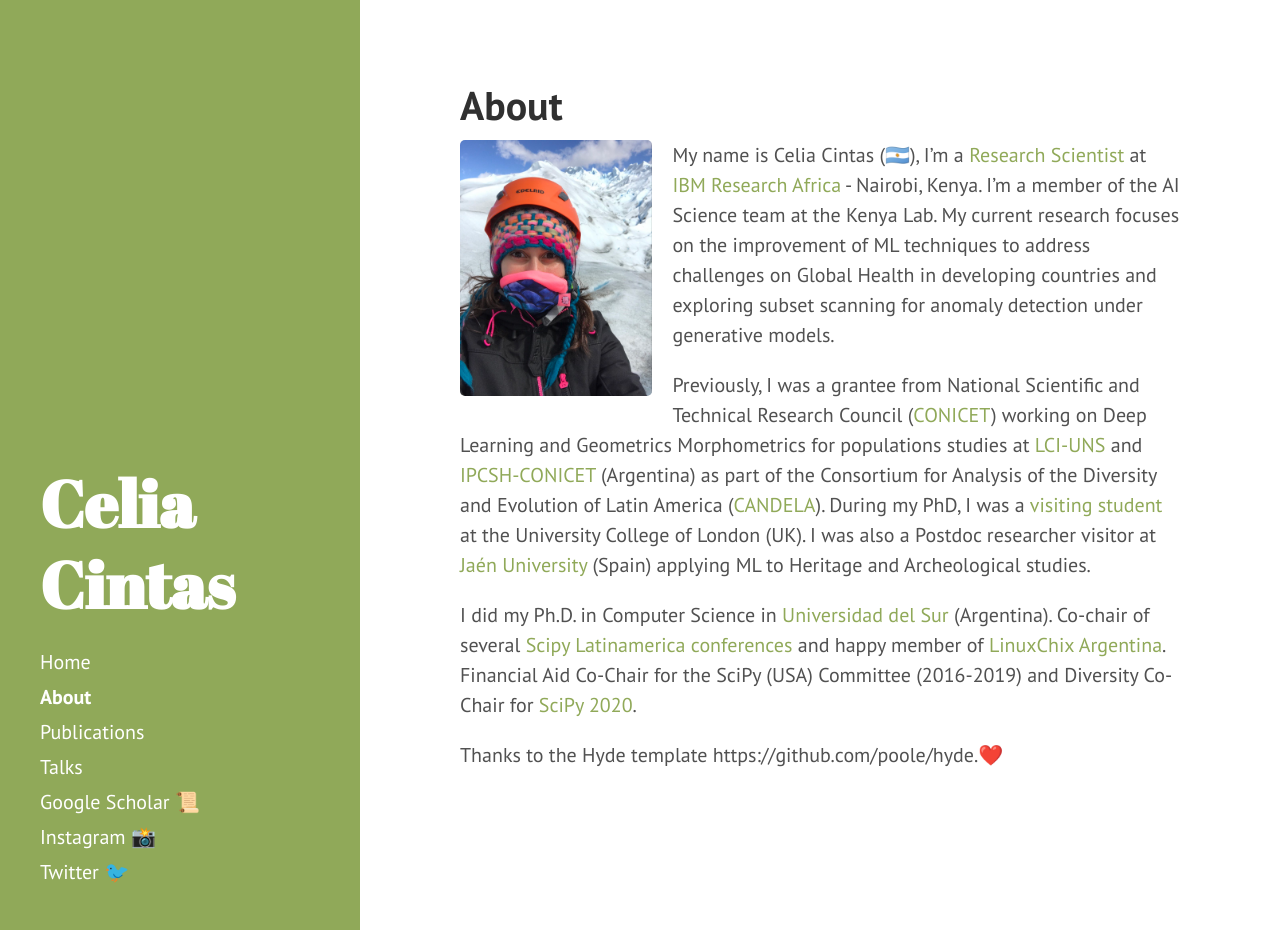
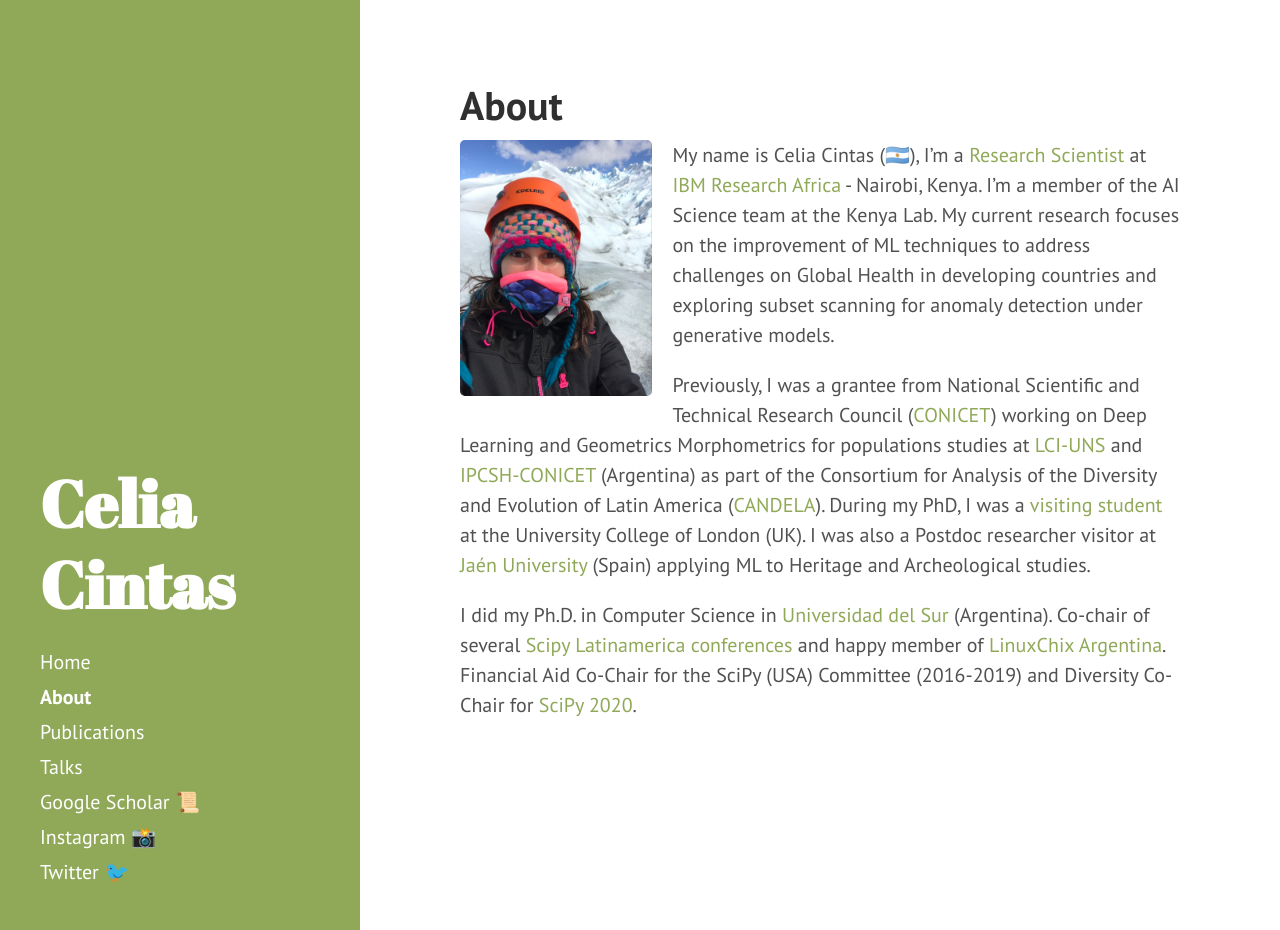
Before and after one commit to celiacintas/celiacintas.github.io, a Jekyll site: the page built from about.md, in a window 1280 px wide and 930 px high. Built offline with Jekyll 4.4.1, drawn with Linux system fonts in a browser that asks for light colours.

Commit message:
Update page.html

```diff
--- a/_layouts/page.html
+++ b/_layouts/page.html
@@ -5,6 +5,4 @@ layout: default
 <div class="page">
   <h1 class="page-title">{{ page.title }}</h1>
   {{ content }}
-
-<p> Thanks to the Hyde template https://github.com/poole/hyde.❤️ </p>
 </div>
```
